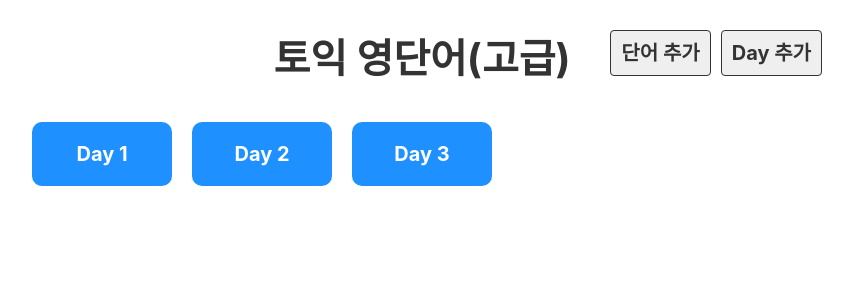
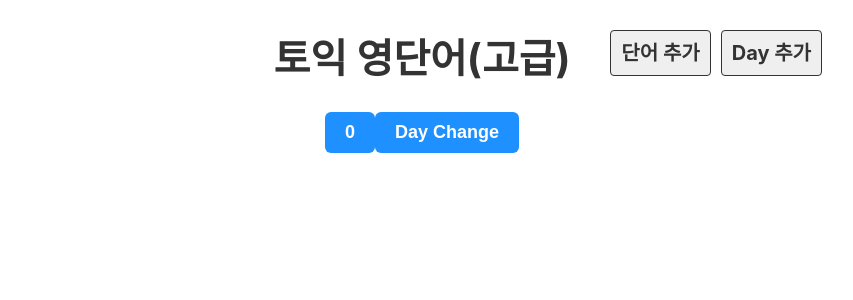
Before and after one commit to dltjdbs38/React_review, a React (Create React App) app: page / in a window 1280 px wide. Shown: the top 300 px of the page, without its empty margins (218-1071 px from the left). Built offline with nearby package versions, Linux system fonts and the light colour scheme.

Commit message:
useEffect 와 List태그 버튼처럼 꾸미기, 배열 state에 ...배열 이용해서 요소로 객체 값 추가

```diff
--- a/src/component/Home.js
+++ b/src/component/Home.js
@@ -1,11 +1,31 @@
 import { Link } from "react-router-dom";
 import dummy from "../db/data.json";
+import { useEffect, useState } from "react";
 
 export default function Home() {
-  console.log(dummy);
+  const [days, setDays] = useState([]);
+  const [count, setCount] = useState(0);
+  function onClick() {
+    setCount(count + 1);
+  }
+  function onClick2() {
+    setDays([
+      ...days,
+      {
+        id: Math.random(),
+        day: 1,
+      },
+    ]);
+  }
+
+  useEffect(() => {
+    console.log("Count Change!");
+  }, [count]); //useEffect는 페이지에서 무언가 랜더링이 되면 실행됨. 따라서 특정 변수가 변경됐을 떄만 실행하고 싶다면 ,다음 인자를 []안에 넣어주면 딘다.(의존성 배열)
+  //의존성 배열과 상관없이 만약 새로고침 최초에 한번만 실행하고 싶다면 ,뒤에 빈 배열 []을 넣어주면 된다.
   return (
+    <>
       <ul className="list_day">
-      {dummy.days.map((myday) => {
+        {days.map((myday) => {
           return (
             <li key={myday.id}>
               <Link to={`/day/${myday.day}`}>Day {myday.day}</Link>
@@ -13,5 +33,8 @@ export default function Home() {
           );
         })}
       </ul>
+      <button onClick={onClick}>{count}</button>
+      <button onClick={onClick2}>Day Change</button>
+    </>
   );
 }
--- a/src/index.css
+++ b/src/index.css
@@ -67,7 +67,7 @@ a {
   color: #fff;
   text-align: center;
   border-radius: 10px;
-  background-color: dodgerblue;
+  background-color: rgb(16, 60, 104);
 }
 
 table {
```
Lines whose indentation alone changed are shown as unchanged.
